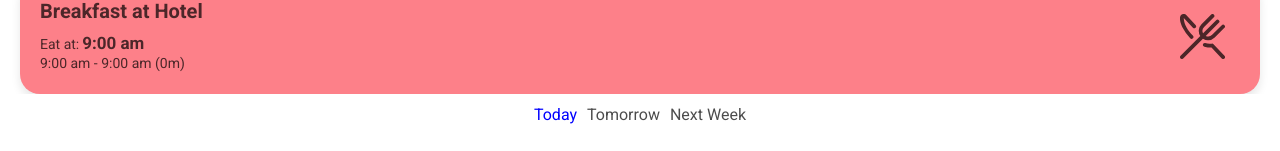
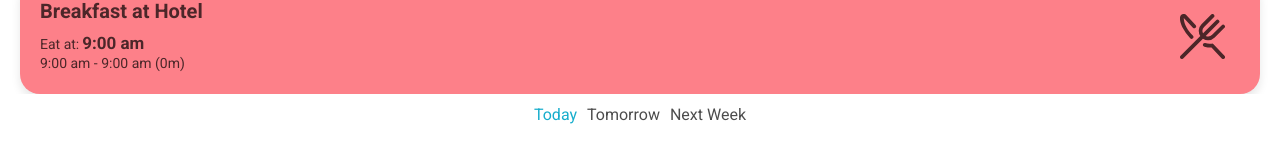
Before and after one commit to chase-manning/itinerary-app, a React (Create React App) app: page / in a window 1280 px wide. Shown: the part 1161-1312 px from the top of the page. Built offline with nearby package versions, Linux system fonts and the light colour scheme.

Commit message:
:lipstick: update primary color

```diff
--- a/src/styles/GlobalStyles.tsx
+++ b/src/styles/GlobalStyles.tsx
@@ -5,7 +5,7 @@ const GlobalStyle = createGlobalStyle`
         --bg: white;
         --main: rgba(0,0,0,0.7);
         --sub: grey;
-        --primary: blue;
+        --primary: #16adcc;
 
         --activity: #ffffa9;
         --train: #cb9fc8;
```
